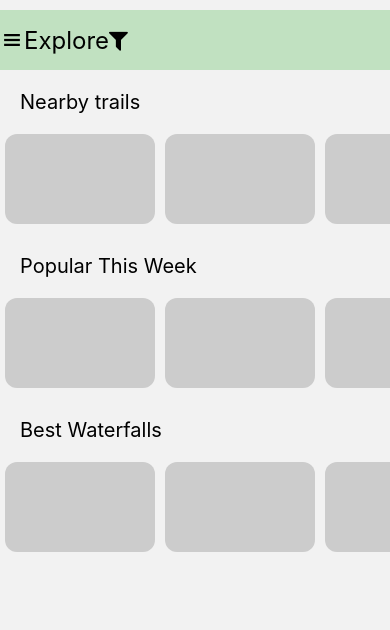
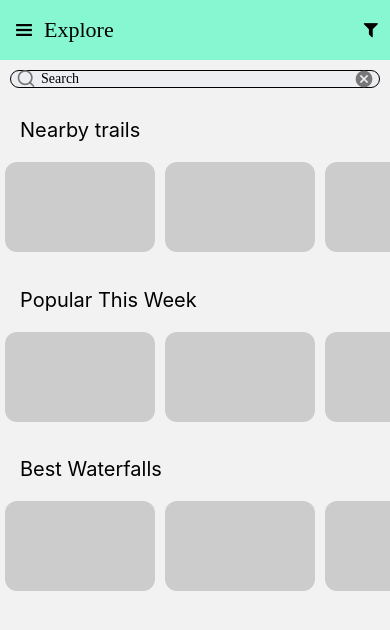
Before and after one commit to HaikalAkif/Geotrack, a React Native app: screen /explore in a window 390 px wide. Shown: the top 630 px of the page. Built offline with nearby package versions, Linux system fonts and the light colour scheme.

Commit message:
✅ Searchbar component fix

```diff
--- a/components/profile/SearchBar.tsx
+++ b/components/profile/SearchBar.tsx
@@ -1,22 +1,25 @@
-import react from 'react';
-import { View, Text, TextInput, Pressable, StyleSheet } from 'react-native';
+import React, { useState } from 'react';
+import { View, Text, TextInput, Pressable, StyleSheet, TouchableOpacity, StyleProp, ViewStyle } from 'react-native';
 import { Feather, MaterialIcons } from '@expo/vector-icons';
 
 interface SearchBarParams {
-
+    style?: StyleProp<ViewStyle>;
 }
 
-const SearchBar = ({}: SearchBarParams) => {
+const SearchBar = ({ style }: SearchBarParams) => {
+
+    const [ text, setText ] = useState('')
+
     return (
-        <View style={styles.container}>
-            <Feather name="search" size={24} color="#bbb" />
-            <TextInput style={styles.input} placeholder="Search"/>
-            <Pressable>
-                <MaterialIcons name="cancel" size={24} color="black" />
-            </Pressable>
-            <Pressable>
+        <View style={[styles.container, style]}>
+            <Feather name="search" size={20} color="#777" style={styles.trailingIcon} />
+            <TextInput style={styles.input} placeholder="Search" value={text} onChangeText={setText} />
+            <TouchableOpacity style={styles.cancel} onPress={() => setText('')}>
+                <MaterialIcons name="cancel" size={20} color="#777" />
+            </TouchableOpacity>
+            {/* <Pressable>
                 <Text style={styles.cancel}>Cancel</Text>
-            </Pressable>
+            </Pressable> */}
         </View>
     )
 }
@@ -26,14 +29,21 @@ export default SearchBar
 const styles = StyleSheet.create ({
     container: {
         flex: 1,
+        flexDirection: 'row',
+        alignItems: 'center',
+        backgroundColor: '#EDEEF2',
+        borderRadius: 20,
+        padding: 5,
+    },
+    trailingIcon: {
     },
     input: {
-        backgroundColor: '#bbb',
-        borderRadius: 10,
-        marginLeft: 10,
-        marginVertical: 5,
+        paddingLeft: 5,
+        // paddingVertical: 5,
+        flex: 1,
+        fontFamily: 'DMSans-Regular'
     },
     cancel: {
-        color: '#1982FC'
+        marginLeft: 4
     }
 })
--- a/screens/explore.tsx
+++ b/screens/explore.tsx
@@ -4,6 +4,7 @@ import { StatusBar } from "expo-status-bar";
 import { SafeAreaView } from "react-native-safe-area-context";
 import { useNavigation } from '@react-navigation/native'
 import { Ionicons, FontAwesome } from '@expo/vector-icons';
+import SearchBar from '../components/profile/SearchBar';
 
 const windowWidth = Dimensions.get("window").width;
 const windowHeight = Dimensions.get("window").height;
@@ -15,10 +16,10 @@ const Feature = ({}) => {
             <View style={styles.topBar}>
                 <Ionicons name="ios-menu" size={24} color="black" />
                 <Text style={styles.title}>Explore</Text>
-
-                <FontAwesome name="filter" size={24} color="black" />
+                <FontAwesome name="filter" size={18} color="black" />
             </View>
             <ScrollView style={styles.colScroll}>
+                <SearchBar style={{ borderWidth: 0.5, marginHorizontal: 10, marginTop: 10 }} />
                 <Text style={styles.subTitle}>Nearby trails</Text>
                 <ScrollView showsHorizontalScrollIndicator={false} horizontal style={styles.rowScroll}>
                     <View style={styles.card} />
@@ -51,15 +52,20 @@ const styles = StyleSheet.create({
         flex: 1,
     },
     topBar: {
-        backgroundColor: '#C1E1C1',
-        top: 10,
+        backgroundColor: '#87F7D2',
+        // top: 10,
+
         height: 60,
         display: 'flex',
         alignItems: 'center',
         flexDirection: 'row',
+        paddingHorizontal: 12,
     },
     title: {
-        fontSize: 24,
+        fontSize: 22,
+        fontFamily: 'DMSans-Bold',
+        flex: 1,
+        marginLeft: 8
     },
     subTitle: {
         fontSize: 20,
```
